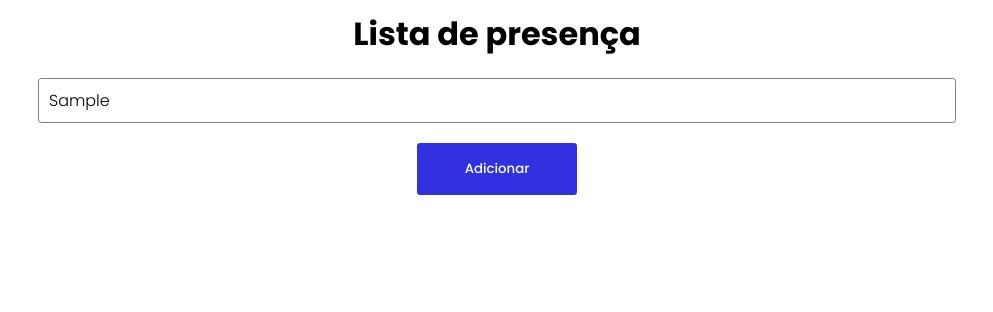
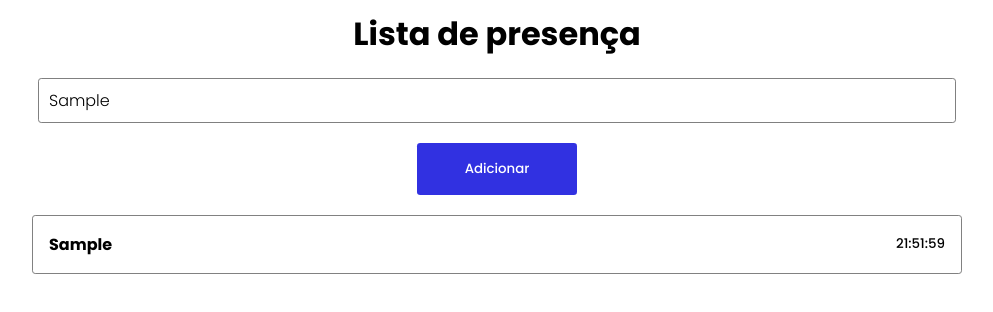
Before and after one commit to joohnq/react-studies, a React (Vite) app: page / in a window 1280 px wide. Both pictures are taken after typing "Sample" into the empty fields and a click on the button "Adicionar". Shown: the top 312 px of the page, without its empty margins (143-1136 px from the left). Built offline with nearby package versions, Linux system fonts and the light colour scheme.

Commit message:
feat: Sending feature of list

```diff
--- /dev/null
+++ b/src/components/Card/index.jsx
@@ -0,0 +1,10 @@
+import './styles.css'
+
+export function Card({ name, time }){
+    return (
+        <div className='person__infos'>
+            <strong>{name}</strong>
+            <small>{time}</small>
+        </div>
+    )
+}
--- /dev/null
+++ b/src/components/Card/styles.css
@@ -0,0 +1,12 @@
+.person__infos{
+    display: flex;
+    align-items: center;
+    justify-content: space-between;
+
+    width: 70%;
+
+    border: 1px solid #818181;
+    border-radius: 0.2rem;
+
+    padding: 1rem;
+}
--- a/src/pages/Home/index.jsx
+++ b/src/pages/Home/index.jsx
@@ -1,11 +1,39 @@
+import React, { useState } from 'react'
 import './home.css'
+import { Card } from '../../components/Card'
 
 export function Home(){
+    const [personName, setPersonName] = useState()
+    const [persons, setPersons] = useState([])
+
+    function handleAddPerson(){
+        const newPerson = {
+            name: personName,
+            time: new Date().toLocaleString("pt-br", {
+                hour: '2-digit',
+                minute: '2-digit',
+                second: '2-digit',
+            })
+        }
+
+        setPersons(prevState => [...prevState, newPerson])
+    }
+
     return (
         <div className='container'>
             <h1>Lista de presença</h1>
-            <input type="text" placeholder="Digite aqui seu nome..."/>
-            <button>Adicionar</button>
+
+            <input
+            type="text"
+            placeholder="Digite aqui seu nome..."
+            onChange={e => setPersonName(e.target.value)}
+            />
+
+            <button onClick={handleAddPerson}>Adicionar</button>
+
+            {
+                persons.map(personElement => <Card name={personElement.name} time={personElement.time} />)
+            }
         </div>
     )
 }
```
